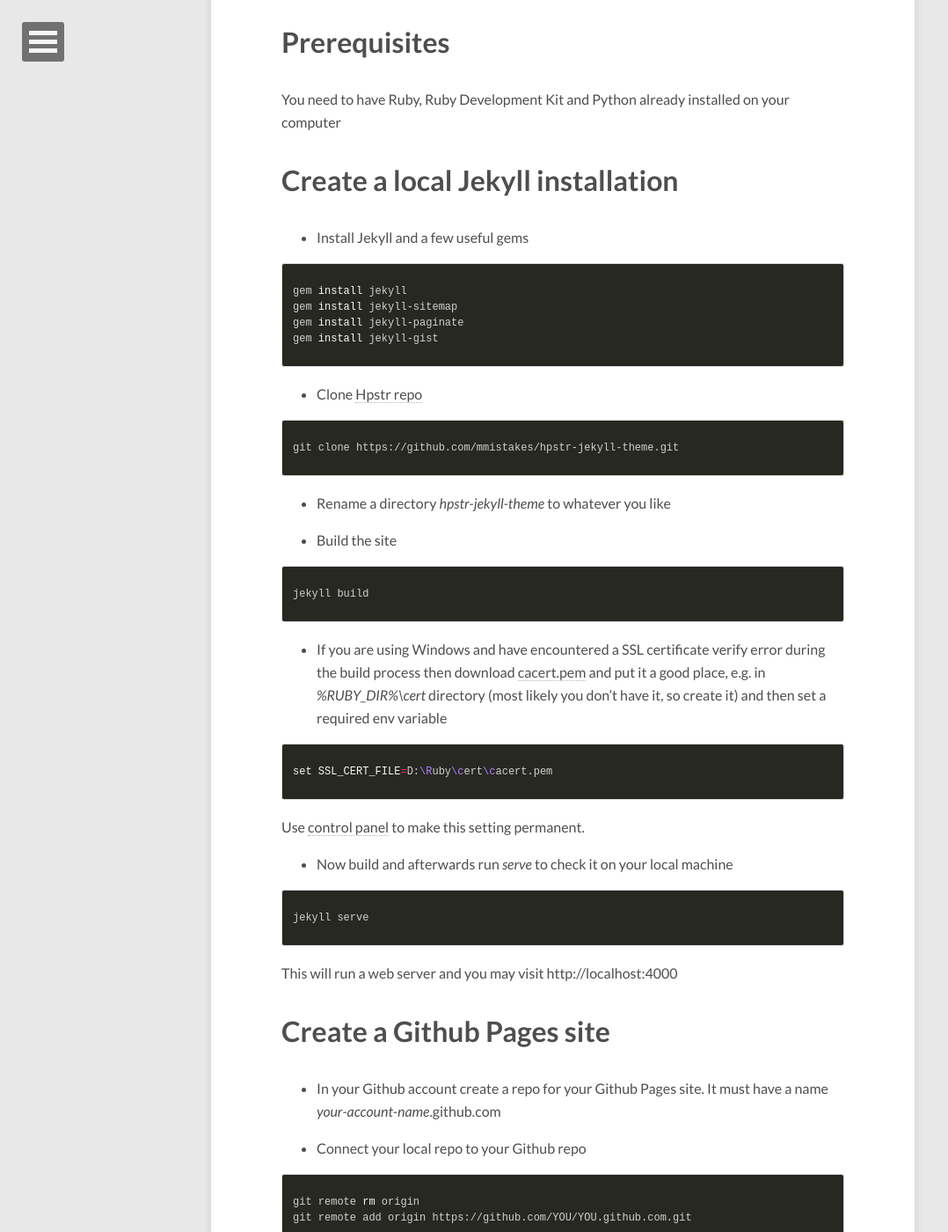
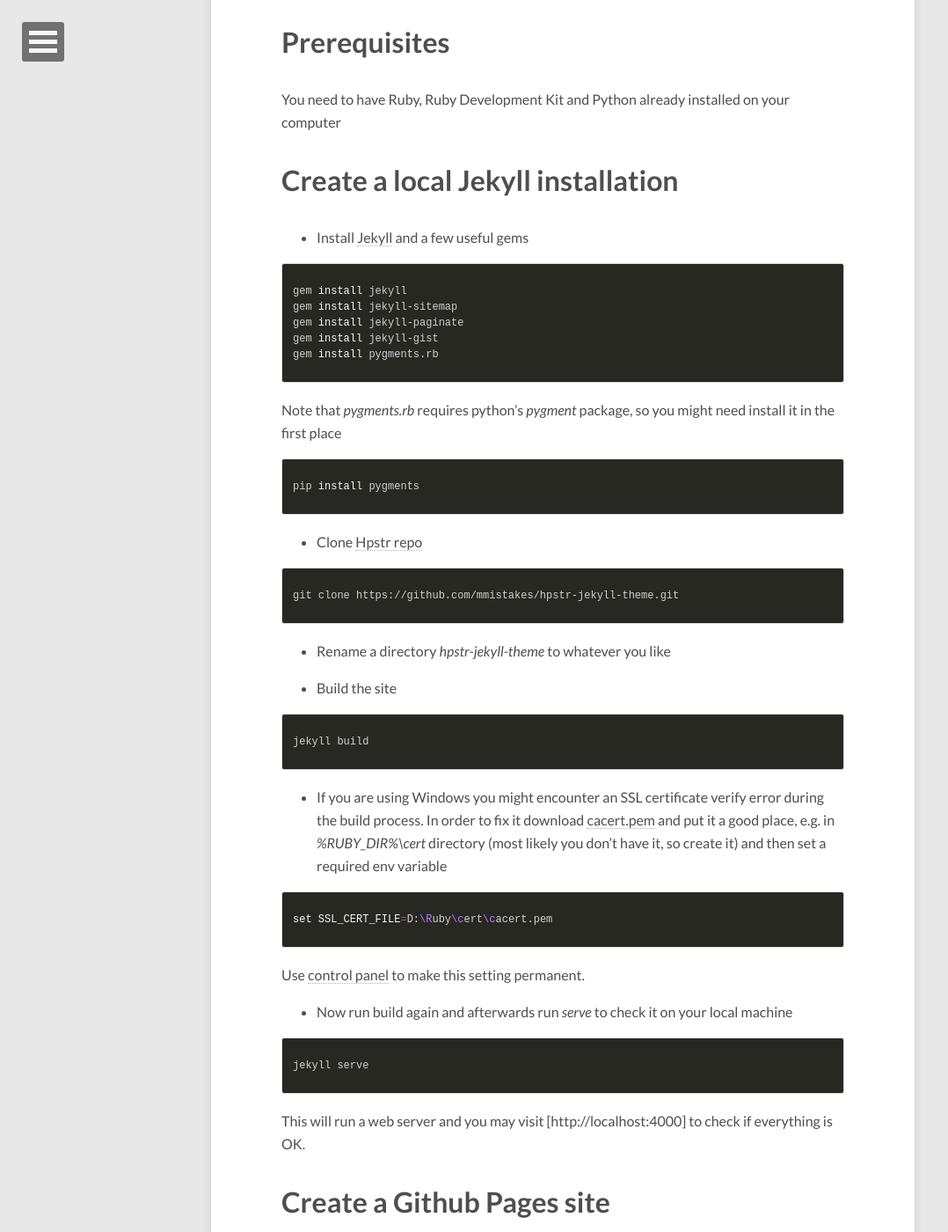
Before and after one commit to roman-kh/roman-kh.github.com, a Jekyll site: the page built from _posts/2015-12-17-how-to-install-jekyll-on-Github.md, in a window 1280 px wide and 1400 px high, scrolled down 379 px. Shown: the whole window at 88% size, without its empty margins (0-1078 px from the left). Built offline with Jekyll 4.4.1, drawn with Linux system fonts in a browser that asks for light colours; nearby versions of some CDN libraries.

Commit message:
the first post

```diff
--- a/_posts/2015-12-17-how-to-install-jekyll-on-Github.md
+++ b/_posts/2015-12-17-how-to-install-jekyll-on-Github.md
@@ -13,12 +13,17 @@
 You need to have Ruby, Ruby Development Kit and Python already installed on your computer
 
 # Create a local Jekyll installation
-* Install Jekyll and a few useful gems
+* Install [Jekyll](https://jekyllrb.com/) and a few useful gems
 {% highlight sh %}
 gem install jekyll
 gem install jekyll-sitemap
 gem install jekyll-paginate
 gem install jekyll-gist
+gem install pygments.rb
+{% endhighlight %}
+Note that *pygments.rb* requires python's *pygment* package, so you might need install it in the first place
+{% highlight sh %}
+pip install pygments
 {% endhighlight %}
 
 * Clone [Hpstr repo](https://github.com/mmistakes/hpstr-jekyll-theme)
@@ -33,19 +38,19 @@
 jekyll build
 {% endhighlight %}
 
-* If you are using Windows and have encountered a SSL certificate verify error during the build process
-then download [cacert.pem](http://curl.haxx.se/ca/cacert.pem) and put it a good place, e.g. in *%RUBY_DIR%\cert* directory
+* If you are using Windows you might encounter an SSL certificate verify error during the build process.
+In order to fix it download [cacert.pem](http://curl.haxx.se/ca/cacert.pem) and put it a good place, e.g. in *%RUBY_DIR%\cert* directory
 (most likely you don't have it, so create it) and then set a required env variable
 {% highlight sh %}
 set SSL_CERT_FILE=D:\Ruby\cert\cacert.pem
 {% endhighlight %}
 Use [control panel](http://www.microsoft.com/resources/documentation/windows/xp/all/proddocs/en-us/environment_variables.mspx?mfr=true) to make this setting permanent.
 
-* Now build and afterwards run *serve* to check it on your local machine
+* Now run build again and afterwards run *serve* to check it on your local machine
 {% highlight sh %}
 jekyll serve
 {% endhighlight %}
-This will run a web server and you may visit http://localhost:4000
+This will run a web server and you may visit [http://localhost:4000] to check if everything is OK.
 
 # Create a Github Pages site
 * In your Github account create a repo for your Github Pages site. It must have a name *your-account-name*.github.com
```
